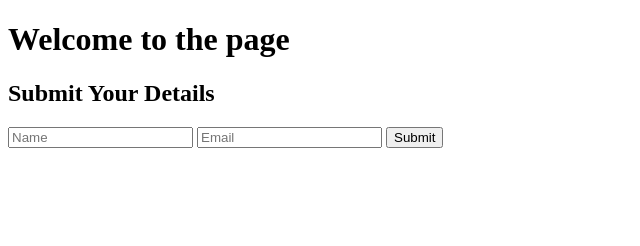
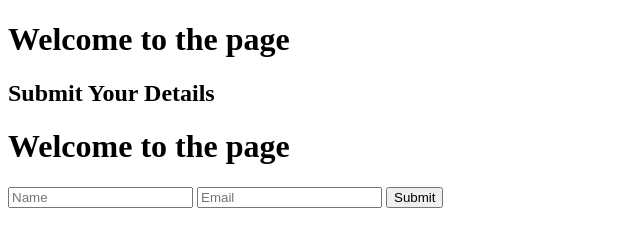
Before and after one commit to Praveenj77/Tutedude, a plain HTML site: page index.html in a window 1280 px wide. Shown: the whole page, without its empty margins (0-640 px from the left). Drawn offline with Linux system fonts and the light colour scheme.

Commit message:
Updated index.html in master_1

```diff
--- a/index.html
+++ b/index.html
@@ -8,6 +8,7 @@
 <body>
     <h1>Welcome to the page</h1>
     <h2>Submit Your Details</h2>
+    <h1>Welcome to the page</h1>
     <form id="form">
         <input type="text" id="name" name="name" placeholder="Name" required>
         <input type="email" id="email" name="email" placeholder="Email" required>
```
